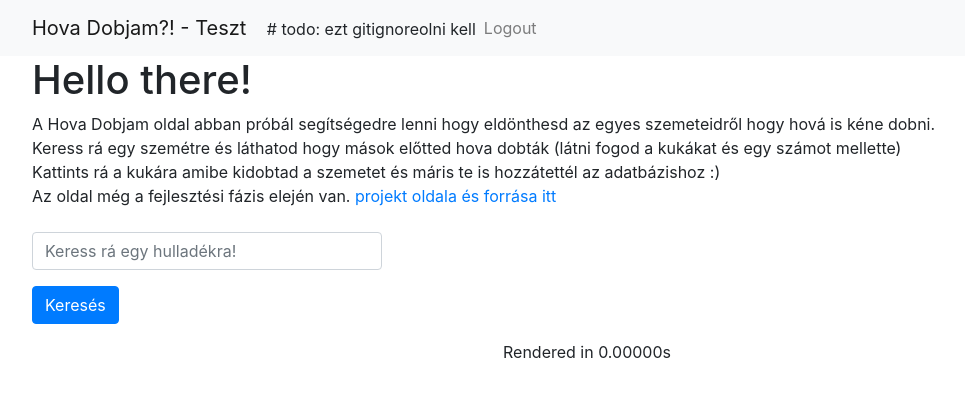
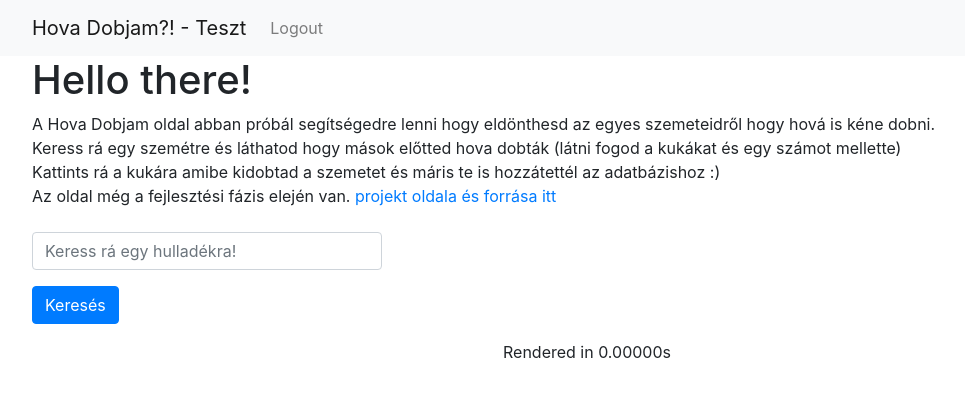
Before and after one commit to klucsik/hovadobjam, a Flask app: page / in a window 1280 px wide. Shown: the top 397 px of the page, without its empty margins (53-1018 px from the left). Run offline with Flask 2, Linux system fonts and the light colour scheme; the visitor is signed in with stand-in values (Sample User, id 1); some libraries are stand-ins or nearby versions.

Commit message:
Update base.html

```diff
--- a/app/templates/base.html
+++ b/app/templates/base.html
@@ -23,7 +23,7 @@
     <nav class="navbar navbar-expand-lg navbar-light bg-light">
         <div class="container">
             <div class="navbar-header">
-                <a class="navbar-brand" href="{{ url_for('index') }}">Hova Dobjam?! - Teszt</a> # todo: ezt gitignoreolni kell
+                <a class="navbar-brand" href="{{ url_for('index') }}">Hova Dobjam?! - Teszt</a>  <!-- todo: ezt gitignoreolni kell-->
             </div>
             <div class="collapse navbar-collapse" id="bs-example-navbar-collapse-1">
                 <ul class="nav navbar-nav">
```
